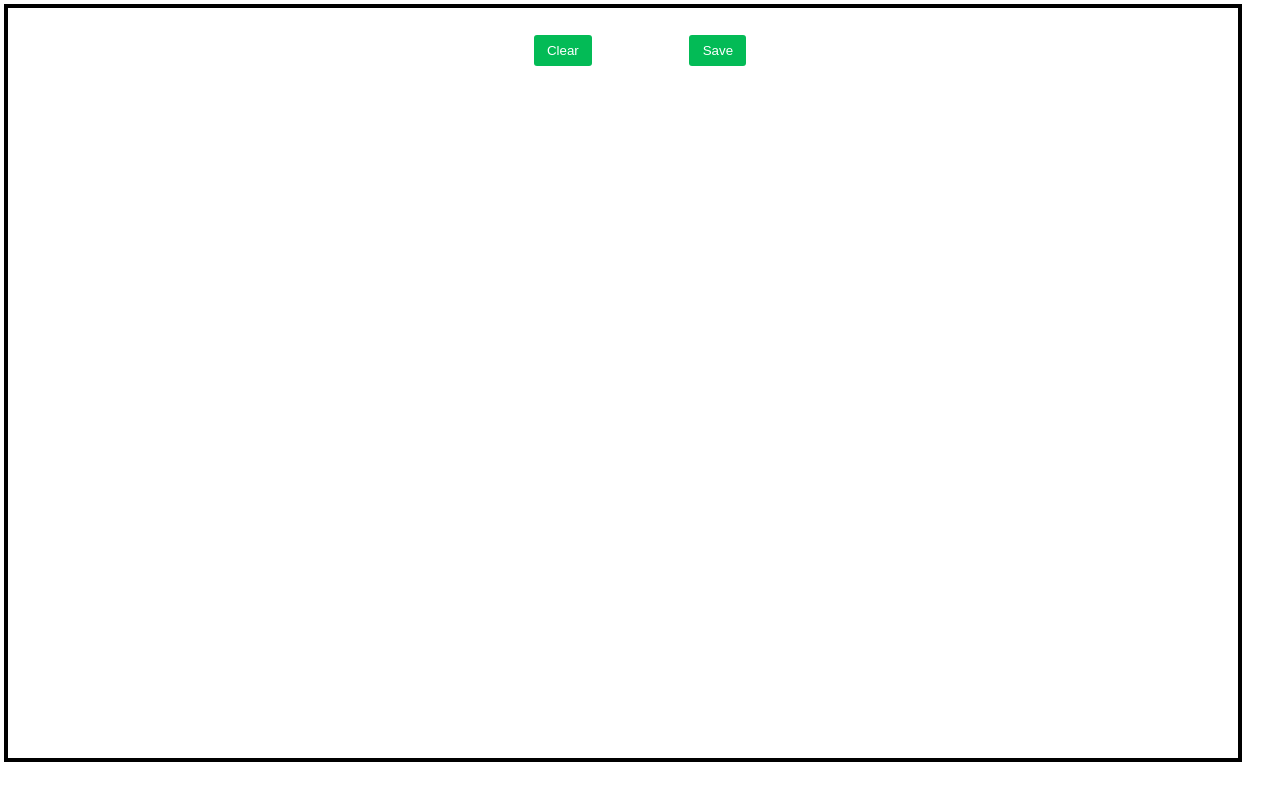
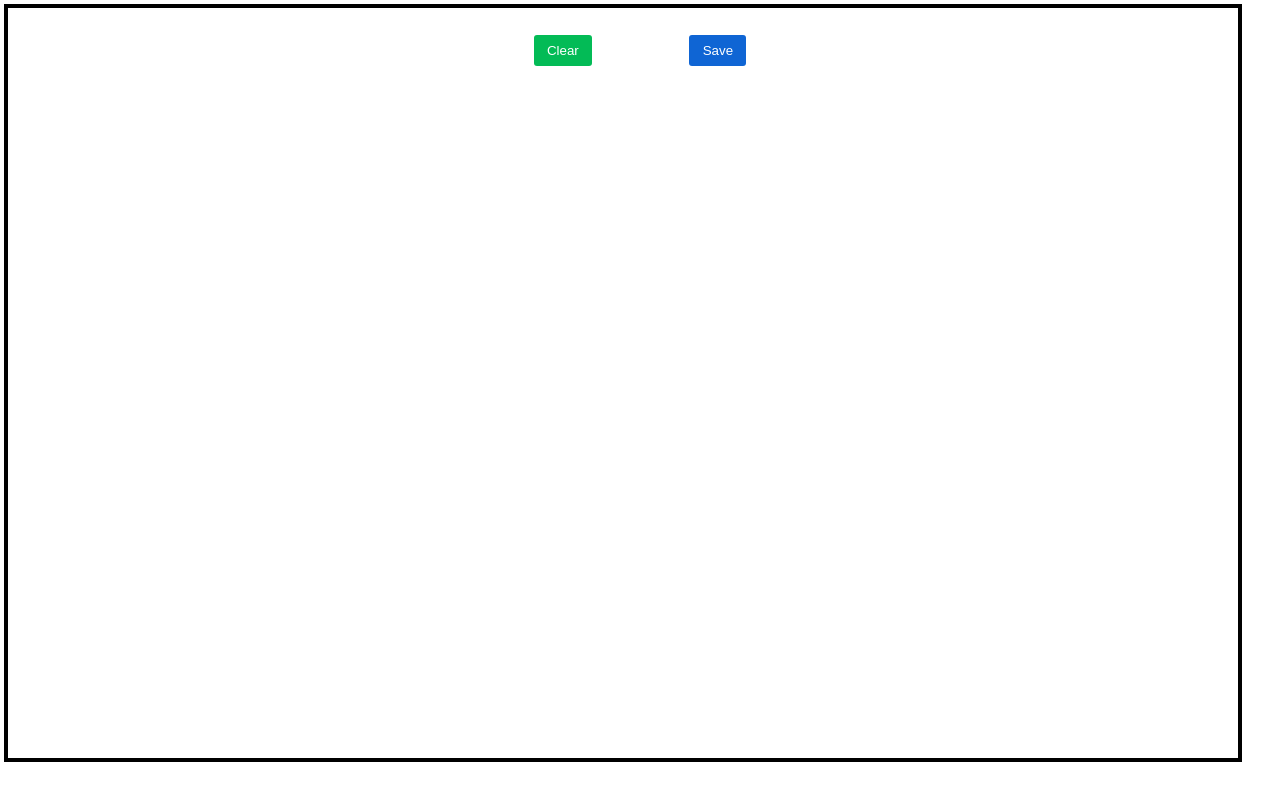
Before and after one commit to ArtyomSukiasyan/Canvas, a plain HTML site: page drawingApp/index.html in a window 1280 px wide. Drawn offline with Linux system fonts and the light colour scheme.

Commit message:
feat: add styles for saveButton

```diff
--- a/drawingApp/style.css
+++ b/drawingApp/style.css
@@ -32,3 +32,7 @@ button {
   justify-content: space-around;
   transition: opacity 0.5s;
 }
+
+.save {
+  background-color: #0f65d4;
+}
```
